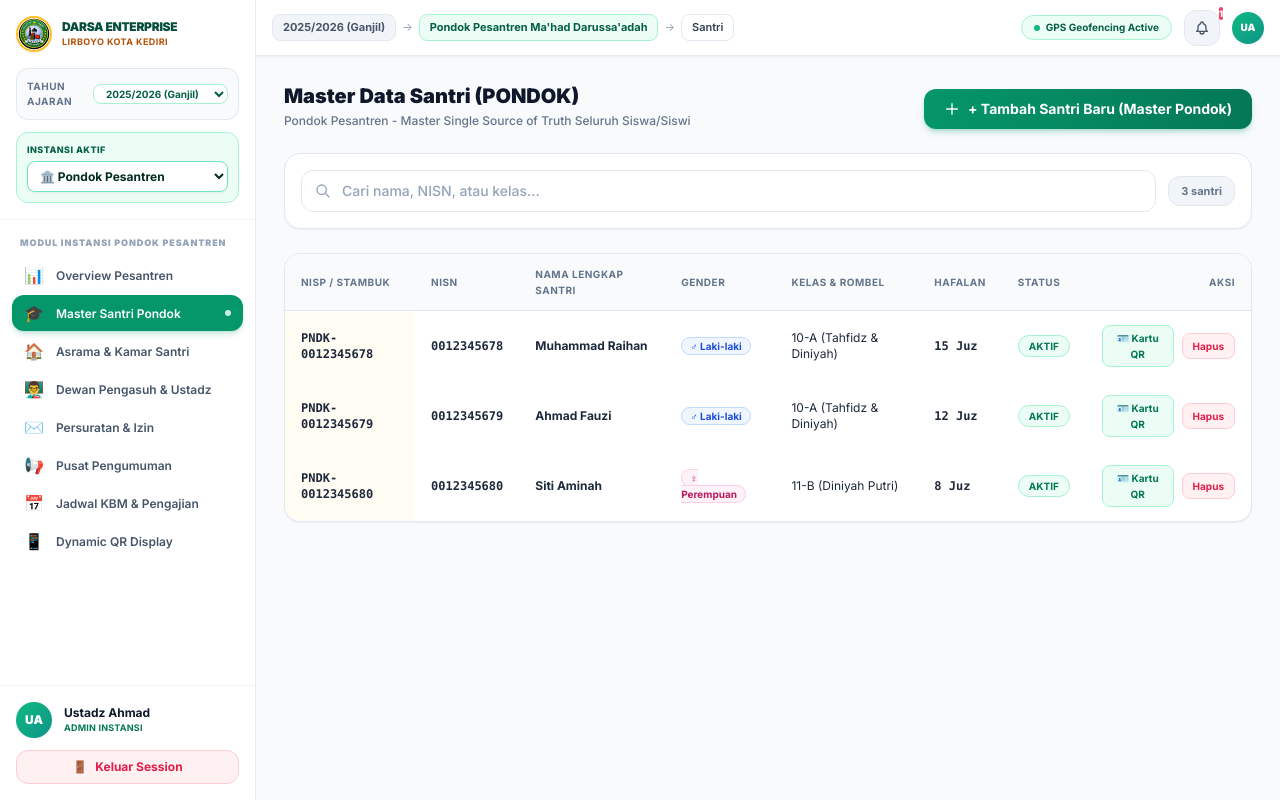
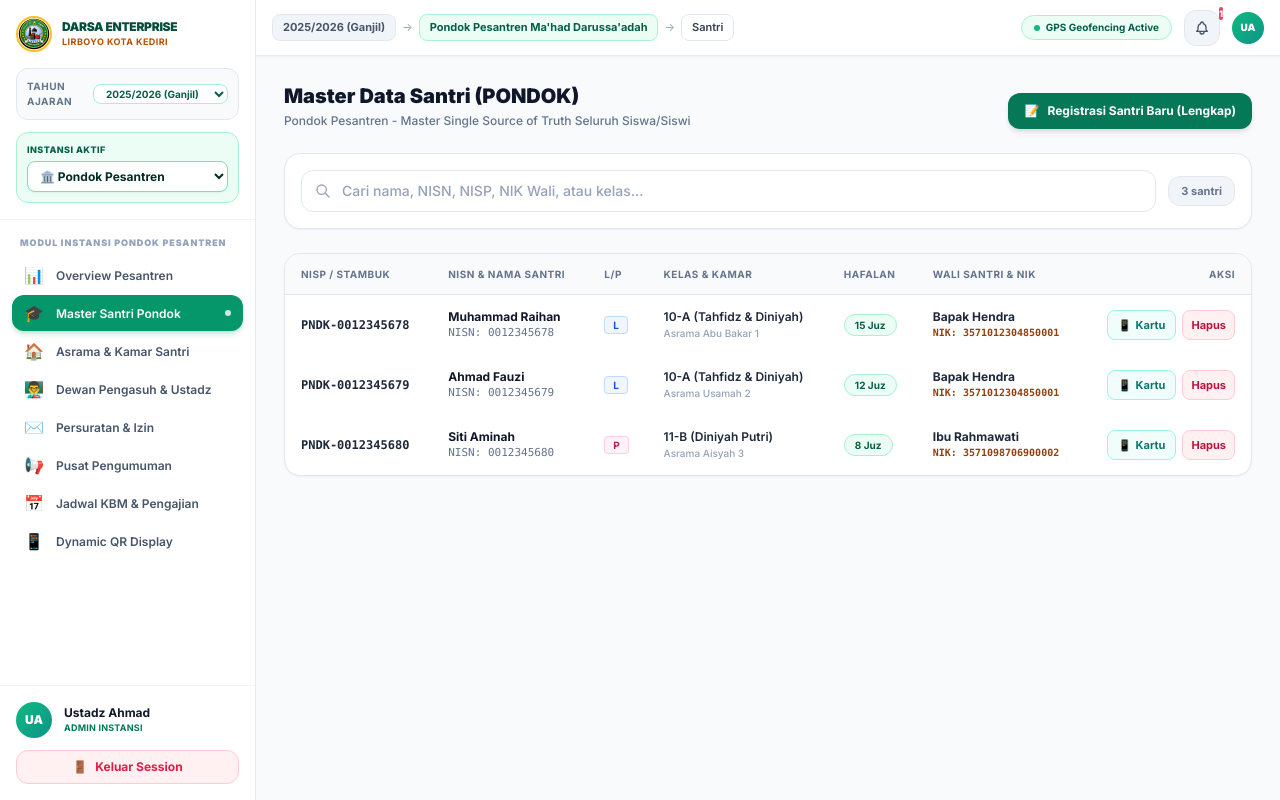
Before and after one commit to devdarsa/enterprise, a Next.js app in the folder apps/web/: page /admin/santri in a window 1280 px wide. Built offline with nearby package versions, Linux system fonts and the light colour scheme.

Commit message:
feat(santri): update modal on /admin/santri with full MPHM_V.02 form and Cahyadsn API RegionSelector

```diff
--- a/apps/web/src/app/admin/santri/page.tsx
+++ b/apps/web/src/app/admin/santri/page.tsx
@@ -1,20 +1,36 @@
 'use client';
 
 import { useState, useEffect, useMemo } from 'react';
+import Link from 'next/link';
 import Modal, { ConfirmDialog } from '@/components/Modal';
 import Toast, { ToastProps } from '@/components/Toast';
 import { LoadingSpinner, SkeletonTable, EmptyState, SearchBar } from '@/components/Loading';
+import RegionSelector from '@/components/RegionSelector';
 
 interface Santri {
   id: string;
   nisp?: string;
   nisn: string;
+  nis?: string;
+  nik?: string;
   nama: string;
   jenis_kelamin: 'L' | 'P';
+  tempat_lahir?: string;
+  tanggal_lahir?: string;
+  alamat?: string;
+  telepon?: string;
+  avatar_url?: string;
+  jenjang?: string;
   kelas: string;
+  kamar?: string;
   instansi: string;
   status: string;
   hafalan_juz?: number;
+  nik_wali?: string;
+  nama_wali?: string;
+  telepon_wali?: string;
+  hubungan_wali?: 'AYAH' | 'IBU' | 'WALI';
+  no_kk?: string;
 }
 
 export default function MasterSantriPage() {
@@ -28,11 +44,29 @@ export default function MasterSantriPage() {
   const [deleting, setDeleting] = useState(false);
   const [search, setSearch] = useState('');
 
-  // Form State
+  // Form State — Lengkap MPHM_V.02 & Cahyadsn API
   const [nisn, setNisn] = useState('');
+  const [nis, setNis] = useState('');
+  const [nisp, setNisp] = useState('');
+  const [nik, setNik] = useState('');
   const [nama, setNama] = useState('');
   const [jenisKelamin, setJenisKelamin] = useState<'L' | 'P'>('L');
-  const [kelas, setKelas] = useState('10-A (Tahfidz & Sains)');
+  const [tempatLahir, setTempatLahir] = useState('');
+  const [tanggalLahir, setTanggalLahir] = useState('');
+  const [telepon, setTelepon] = useState('');
+  const [jenjang, setJenjang] = useState('Tsanawiyyah');
+  const [kelas, setKelas] = useState('10-A (Tahfidz & Diniyah)');
+  const [kamar, setKamar] = useState('Asrama Abu Bakar 1');
+  const [hafalanJuz, setHafalanJuz] = useState(0);
+  const [alamat, setAlamat] = useState('');
+
+  // Data Wali
+  const [noKk, setNoKk] = useState('');
+  const [nikWali, setNikWali] = useState('');
+  const [namaWali, setNamaWali] = useState('');
+  const [teleponWali, setTeleponWali] = useState('');
+  const [hubunganWali, setHubunganWali] = useState<'AYAH' | 'IBU' | 'WALI'>('AYAH');
+
   const [submitting, setSubmitting] = useState(false);
 
   const [toast, setToast] = useState<Omit<ToastProps, 'onClose'>>({ isOpen: false, type: 'success', title: '' });
@@ -79,30 +113,53 @@ export default function MasterSantriPage() {
 
   const handleAddSantri = async (e: React.FormEvent) => {
     e.preventDefault();
-    if (!nisn.trim() || !nama.trim()) {
-      showToast('warning', 'Form Belum Lengkap', 'NISN/NISP dan Nama wajib diisi.');
+    if (!nisn.trim() || !nama.trim() || !nikWali.trim()) {
+      showToast('warning', 'Form Belum Lengkap', 'NISN, Nama Santri, dan NIK Wali wajib diisi.');
       return;
     }
 
     setSubmitting(true);
     try {
-      const newSantri: Santri = {
-        id: Date.now().toString(),
-        nisp: `PNDK-${nisn.trim()}`,
+      const newSantriPayload = {
+        nisp: nisp.trim() || `PNDK-${nisn.trim()}`,
         nisn: nisn.trim(),
+        nis: nis.trim() || undefined,
+        nik: nik.trim() || undefined,
         nama: nama.trim(),
         jenis_kelamin: jenisKelamin,
+        tempat_lahir: tempatLahir.trim(),
+        tanggal_lahir: tanggalLahir,
+        alamat: alamat.trim(),
+        telepon: telepon.trim(),
+        jenjang,
         kelas,
+        kamar,
         instansi: instansiFilter.toUpperCase(),
+        tahun_ajaran: '2025/2026 (Ganjil)',
         status: 'AKTIF',
-        hafalan_juz: 0,
+        hafalan_juz: hafalanJuz,
+        nik_wali: nikWali.trim(),
+        nama_wali: namaWali.trim(),
+        telepon_wali: teleponWali.trim(),
+        hubungan_wali: hubunganWali,
+        no_kk: noKk.trim(),
       };
 
-      setSantriList(prev => [newSantri, ...prev]);
-      setNisn('');
-      setNama('');
+      const res = await fetch('/api/v1/simulation/data', {
+        method: 'POST',
+        headers: { 'Content-Type': 'application/json' },
+        body: JSON.stringify({
+          action: 'add_santri',
+          payload: newSantriPayload,
+        }),
+      });
+
+      const json = await res.json();
+      if (json.success) {
         setIsModalOpen(false);
-      showToast('success', 'Santri Berhasil Ditambahkan', `Master Data Santri ${newSantri.nama} tersimpan di Database Pondok (Single Source of Truth).`);
+        fetchSantri();
+        showToast('success', 'Santri Berhasil Ditambahkan', `Master Data Santri ${nama} tersimpan di Database Pondok.`);
+      }
     } catch {
       showToast('error', 'Gagal Menyimpan', 'Terjadi kesalahan sistem.');
     } finally {
@@ -114,6 +171,14 @@ export default function MasterSantriPage() {
     if (!deleteTarget) return;
     setDeleting(true);
     try {
+      await fetch('/api/v1/simulation/data', {
+        method: 'POST',
+        headers: { 'Content-Type': 'application/json' },
+        body: JSON.stringify({
+          action: 'delete_santri',
+          id: deleteTarget.id,
+        }),
+      });
       setSantriList(prev => prev.filter(s => s.id !== deleteTarget.id));
       showToast('success', 'Santri Dihapus', `Data santri ${deleteTarget.nama} dihapus.`);
     } catch {
@@ -131,7 +196,8 @@ export default function MasterSantriPage() {
       s.nama.toLowerCase().includes(q) ||
       s.nisn.includes(q) ||
       (s.nisp && s.nisp.toLowerCase().includes(q)) ||
-      s.kelas.toLowerCase().includes(q)
+      s.kelas.toLowerCase().includes(q) ||
+      (s.nik_wali && s.nik_wali.includes(q))
     );
   }, [santriList, search]);
 
@@ -161,35 +227,29 @@ export default function MasterSantriPage() {
             }
           </p>
         </div>
-        {instansiFilter === 'pondok' ? (
-          <button
-            type="button"
-            onClick={() => setIsModalOpen(true)}
-            className="btn-primary inline-flex items-center gap-2 shrink-0"
+        <div className="flex items-center gap-2 shrink-0">
+          <Link
+            href="/admin/santri/baru"
+            className="px-4 py-2.5 rounded-xl bg-emerald-700 hover:bg-emerald-800 text-white font-bold text-xs shadow-md transition-all inline-flex items-center gap-2"
           >
-            <svg className="w-4 h-4" fill="none" stroke="currentColor" viewBox="0 0 24 24">
-              <path strokeLinecap="round" strokeLinejoin="round" strokeWidth={2} d="M12 4v16m8-8H4" />
-            </svg>
-            + Tambah Santri Baru (Master Pondok)
-          </button>
-        ) : (
-          <a
+            <span>📝</span> Registrasi Santri Baru (Lengkap)
+          </Link>
+          {instansiFilter !== 'pondok' && (
+            <Link
               href="/admin/santri/tarik"
-            className="px-4 py-2.5 rounded-xl bg-emerald-700 text-white font-bold text-xs hover:bg-emerald-800 shadow-md transition-all inline-flex items-center gap-2 shrink-0"
+              className="px-4 py-2.5 rounded-xl bg-amber-400 hover:bg-amber-300 text-slate-950 font-bold text-xs shadow-md transition-all inline-flex items-center gap-2"
             >
-            <span>🔄</span> Tarik / Referensikan Data dari Pondok (Pull Sync NISP)
-          </a>
+              <span>📥</span> Tarik Data Santri Pondok
+            </Link>
           )}
+        </div>
       </div>
 
       {/* Search Bar & Count */}
       <div className="flex flex-col sm:flex-row items-start sm:items-center gap-3 p-4 rounded-2xl bg-white border border-slate-200 shadow-sm">
-        {/* Search */}
         <div className="flex-1 w-full">
-          <SearchBar value={search} onChange={setSearch} placeholder="Cari nama, NISN, atau kelas..." />
+          <SearchBar value={search} onChange={setSearch} placeholder="Cari nama, NISN, NISP, NIK Wali, atau kelas..." />
         </div>
-
-        {/* Count badge */}
         {!loading && (
           <span className="shrink-0 text-[11px] font-bold text-slate-500 bg-slate-100 border border-slate-200 px-3 py-1.5 rounded-xl">
             {filtered.length} santri
@@ -209,9 +269,9 @@ export default function MasterSantriPage() {
             title={search ? 'Santri Tidak Ditemukan' : 'Belum Ada Data Santri'}
             description={search
               ? `Tidak ada santri yang cocok dengan pencarian "${search}".`
-              : `Belum ada santri terdaftar di instansi ${instansiFilter}. Klik tombol "Tambah Santri Baru" untuk mulai.`
+              : `Belum ada santri terdaftar di instansi ${instansiFilter}. Klik tombol "Registrasi Santri Baru" untuk mulai.`
             }
-            action={!search && instansiFilter === 'pondok' ? { label: '+ Tambah Santri Baru', onClick: () => setIsModalOpen(true) } : undefined}
+            action={!search ? { label: '📝 Registrasi Santri Baru (Lengkap)', onClick: () => window.location.href = '/admin/santri/baru' } : undefined}
           />
         ) : (
           <div className="overflow-x-auto">
@@ -219,54 +279,55 @@ export default function MasterSantriPage() {
               <thead>
                 <tr>
                   <th>NISP / Stambuk</th>
-                  <th>NISN</th>
-                  <th>Nama Lengkap Santri</th>
-                  <th>Gender</th>
-                  <th>Kelas & Rombel</th>
+                  <th>NISN & Nama Santri</th>
+                  <th>L/P</th>
+                  <th>Kelas & Kamar</th>
                   <th>Hafalan</th>
-                  <th>Status</th>
+                  <th>Wali Santri & NIK</th>
                   <th className="text-right">Aksi</th>
                 </tr>
               </thead>
               <tbody>
-                {filtered.map((santri, i) => (
-                  <tr key={santri.id || i}>
-                    <td className="font-mono font-black text-amber-800 bg-amber-50/60">{santri.nisp || `PNDK-${santri.nisn}`}</td>
-                    <td className="font-mono font-bold text-emerald-700">{santri.nisn}</td>
-                    <td className="font-bold text-slate-900">{santri.nama}</td>
+                {filtered.map((santri) => (
+                  <tr key={santri.id} className="hover:bg-slate-50/80 transition-colors">
+                    <td className="font-mono text-xs font-bold text-emerald-800">{santri.nisp || '-'}</td>
                     <td>
-                      <span className={`px-2 py-0.5 rounded-full text-[10px] font-bold border ${
-                        santri.jenis_kelamin === 'L'
-                          ? 'bg-blue-50 text-blue-700 border-blue-200'
-                          : 'bg-pink-50 text-pink-700 border-pink-200'
+                      <div className="font-bold text-slate-900">{santri.nama}</div>
+                      <div className="text-[11px] text-slate-500 font-mono">NISN: {santri.nisn}</div>
+                    </td>
+                    <td>
+                      <span className={`px-2 py-0.5 rounded text-[10px] font-bold ${
+                        santri.jenis_kelamin === 'L' ? 'bg-blue-50 text-blue-700 border border-blue-200' : 'bg-pink-50 text-pink-700 border border-pink-200'
                       }`}>
-                        {santri.jenis_kelamin === 'L' ? '♂ Laki-laki' : '♀ Perempuan'}
+                        {santri.jenis_kelamin}
                       </span>
                     </td>
-                    <td className="text-slate-600">{santri.kelas}</td>
-                    <td className="font-mono font-bold text-amber-700">
-                      {santri.hafalan_juz !== undefined ? `${santri.hafalan_juz} Juz` : '-'}
+                    <td>
+                      <div className="font-semibold text-slate-800 text-xs">{santri.kelas}</div>
+                      <div className="text-[10px] text-slate-400 font-medium">{santri.kamar || 'Asrama Utama'}</div>
                     </td>
                     <td>
-                      <span className={`px-2.5 py-1 rounded-full text-[10px] font-bold border ${
-                        santri.status === 'AKTIF'
-                          ? 'bg-emerald-50 text-emerald-700 border-emerald-200'
-                          : 'bg-slate-100 text-slate-500 border-slate-200'
-                      }`}>
-                        {santri.status}
+                      <span className="px-2.5 py-1 rounded-full bg-emerald-50 text-emerald-800 text-[10px] font-bold border border-emerald-200">
+                        {santri.hafalan_juz ?? 0} Juz
                       </span>
                     </td>
+                    <td>
+                      <div className="font-bold text-slate-800 text-xs">{santri.nama_wali || 'Bapak Hendra'}</div>
+                      <div className="text-[10px] text-amber-800 font-mono font-bold">NIK: {santri.nik_wali || '3571012304850001'}</div>
+                    </td>
                     <td className="text-right">
-                      <div className="flex items-center justify-end gap-2">
+                      <div className="flex items-center justify-end gap-1.5">
                         <button
+                          type="button"
                           onClick={() => setCardTarget(santri)}
-                          className="px-2.5 py-1 text-[10px] font-bold rounded-lg text-emerald-700 bg-emerald-50 hover:bg-emerald-100 border border-emerald-200 transition-colors flex items-center gap-1"
+                          className="px-2.5 py-1.5 rounded-lg bg-teal-50 text-teal-700 hover:bg-teal-100 text-[11px] font-bold border border-teal-200 transition-all flex items-center gap-1"
                         >
-                          🪪 Kartu QR
+                          <span>📱</span> Kartu
                         </button>
                         <button
+                          type="button"
                           onClick={() => setDeleteTarget(santri)}
-                          className="px-2.5 py-1 text-[10px] font-bold rounded-lg text-rose-600 bg-rose-50 hover:bg-rose-100 border border-rose-200 transition-colors"
+                          className="px-2 py-1.5 rounded-lg bg-rose-50 text-rose-700 hover:bg-rose-100 text-[11px] font-bold border border-rose-200 transition-all"
                         >
                           Hapus
                         </button>
@@ -280,41 +341,99 @@ export default function MasterSantriPage() {
         )}
       </div>
 
-      {/* Add Santri Modal */}
-      <Modal isOpen={isModalOpen} onClose={() => setIsModalOpen(false)} title="Registrasi Santri Baru" subtitle="Pondok Pesantren Ma'had Darussa'adah Lirboyo" icon="🎓">
-        <form onSubmit={handleAddSantri} className="space-y-4">
+      {/* Modal Quick Input Santri (Form Lengkap Cahyadsn API) */}
+      <Modal
+        isOpen={isModalOpen}
+        onClose={() => setIsModalOpen(false)}
+        title="Registrasi Master Santri Baru (Lengkap & Cahyadsn API)"
+      >
+        <form onSubmit={handleAddSantri} className="space-y-4 max-h-[75vh] overflow-y-auto pr-1">
+          {/* Identitas */}
+          <div className="space-y-3">
+            <span className="text-[11px] font-bold text-emerald-800 uppercase tracking-wider block border-b pb-1">I. Identitas Santri</span>
+            <div className="grid grid-cols-2 gap-3">
               <div>
-            <label className="block text-xs font-bold text-slate-700 mb-1.5">Nomor Induk Santri Nasional (NISN) <span className="text-rose-500">*</span></label>
-            <input type="text" required value={nisn} onChange={e => setNisn(e.target.value)} placeholder="0012345678" className="input-premium" />
+                <label className="block text-xs font-bold text-slate-700 mb-1">Nama Lengkap *</label>
+                <input type="text" required placeholder="Muhammad Raihan" value={nama} onChange={e => setNama(e.target.value)} className="input-premium" />
               </div>
               <div>
-            <label className="block text-xs font-bold text-slate-700 mb-1.5">Nama Lengkap Santri <span className="text-rose-500">*</span></label>
-            <input type="text" required value={nama} onChange={e => setNama(e.target.value)} placeholder="Nama Lengkap Santri..." className="input-premium" />
+                <label className="block text-xs font-bold text-slate-700 mb-1">NIK Santri (16 Digit)</label>
+                <input type="text" maxLength={16} placeholder="3571011508080001" value={nik} onChange={e => setNik(e.target.value)} className="input-premium font-mono" />
               </div>
-          <div className="grid grid-cols-2 gap-4">
+            </div>
+            <div className="grid grid-cols-2 gap-3">
               <div>
-              <label className="block text-xs font-bold text-slate-700 mb-1.5">Jenis Kelamin</label>
-              <select value={jenisKelamin} onChange={e => setJenisKelamin(e.target.value as 'L' | 'P')} className="input-premium cursor-pointer">
+                <label className="block text-xs font-bold text-slate-700 mb-1">Jenis Kelamin</label>
+                <select value={jenisKelamin} onChange={e => setJenisKelamin(e.target.value as any)} className="input-premium">
                   <option value="L">Laki-laki</option>
                   <option value="P">Perempuan</option>
                 </select>
               </div>
               <div>
-              <label className="block text-xs font-bold text-slate-700 mb-1.5">Kelas & Rombel</label>
-              <select value={kelas} onChange={e => setKelas(e.target.value)} className="input-premium cursor-pointer">
-                <option value="10-A (Tahfidz & Sains)">10-A (Tahfidz)</option>
-                <option value="11-B (Sains)">11-B (Sains)</option>
-                <option value="12-C (IPS)">12-C (IPS)</option>
-                <option value="10-B (Sains)">10-B (Sains)</option>
+                <label className="block text-xs font-bold text-slate-700 mb-1">No. HP Santri</label>
+                <input type="text" placeholder="081234567890" value={telepon} onChange={e => setTelepon(e.target.value)} className="input-premium font-mono" />
+              </div>
+            </div>
+          </div>
+
+          {/* Akademis */}
+          <div className="space-y-3">
+            <span className="text-[11px] font-bold text-emerald-800 uppercase tracking-wider block border-b pb-1">II. Data Akademis & Keasramaan</span>
+            <div className="grid grid-cols-2 gap-3">
+              <div>
+                <label className="block text-xs font-bold text-slate-700 mb-1">NISN *</label>
+                <input type="text" required placeholder="0012345678" value={nisn} onChange={e => setNisn(e.target.value)} className="input-premium font-mono" />
+              </div>
+              <div>
+                <label className="block text-xs font-bold text-slate-700 mb-1">Stambuk / NISP</label>
+                <input type="text" placeholder="PNDK-0012345678" value={nisp} onChange={e => setNisp(e.target.value)} className="input-premium font-mono" />
+              </div>
+            </div>
+            <div className="grid grid-cols-2 gap-3">
+              <div>
+                <label className="block text-xs font-bold text-slate-700 mb-1">Kelas & Rombel</label>
+                <select value={kelas} onChange={e => setKelas(e.target.value)} className="input-premium">
+                  <option value="10-A (Tahfidz & Diniyah)">10-A (Tahfidz & Diniyah)</option>
+                  <option value="11-B (Diniyah Putri)">11-B (Diniyah Putri)</option>
+                  <option value="12-C (Sains)">12-C (Sains)</option>
+                  <option value="MI 4-A">MI 4-A</option>
+                </select>
+              </div>
+              <div>
+                <label className="block text-xs font-bold text-slate-700 mb-1">Kamar Asrama</label>
+                <select value={kamar} onChange={e => setKamar(e.target.value)} className="input-premium">
+                  <option value="Asrama Abu Bakar 1">Asrama Abu Bakar 1</option>
+                  <option value="Asrama Usamah 2">Asrama Usamah 2</option>
+                  <option value="Asrama Aisyah 3">Asrama Aisyah 3</option>
                 </select>
               </div>
             </div>
+          </div>
+
+          {/* Alamat Cahyadsn API */}
+          <RegionSelector onChange={fullAddress => setAlamat(fullAddress)} />
+
+          {/* Data Wali */}
+          <div className="space-y-3">
+            <span className="text-[11px] font-bold text-emerald-800 uppercase tracking-wider block border-b pb-1">III. Data Wali & Smart KK</span>
+            <div className="grid grid-cols-2 gap-3">
+              <div>
+                <label className="block text-xs font-bold text-slate-700 mb-1">NIK Wali * (16 Digit)</label>
+                <input type="text" required maxLength={16} placeholder="3571012304850001" value={nikWali} onChange={e => setNikWali(e.target.value)} className="input-premium font-mono" />
+              </div>
+              <div>
+                <label className="block text-xs font-bold text-slate-700 mb-1">Nama Wali</label>
+                <input type="text" placeholder="Bapak Hendra" value={namaWali} onChange={e => setNamaWali(e.target.value)} className="input-premium" />
+              </div>
+            </div>
+          </div>
+
           <div className="pt-2 flex gap-3">
             <button type="button" onClick={() => setIsModalOpen(false)} className="flex-1 py-2.5 rounded-xl text-xs font-bold text-slate-600 bg-slate-100 hover:bg-slate-200 border border-slate-200 transition-all">
               Batal
             </button>
-            <button type="submit" disabled={submitting} className="flex-1 btn-primary flex items-center justify-center gap-2 disabled:opacity-60 disabled:translate-y-0 text-xs">
-              {submitting ? <><LoadingSpinner size="sm" variant="white" /> Menyimpan...</> : '💾 Simpan Santri'}
+            <button type="submit" disabled={submitting} className="flex-1 btn-primary flex items-center justify-center gap-2 disabled:opacity-60 text-xs font-bold">
+              {submitting ? <><LoadingSpinner size="sm" variant="white" /> Menyimpan...</> : '💾 Simpan Santri Terpadu'}
             </button>
           </div>
         </form>
@@ -348,12 +467,11 @@ export default function MasterSantriPage() {
                 </div>
                 <div className="space-y-0.5">
                   <h3 className="text-sm font-black text-white">{cardTarget.nama}</h3>
-                  <p className="text-xs text-emerald-200 font-mono">NISN: {cardTarget.nisn}</p>
-                  <p className="text-[11px] text-amber-300 font-semibold">{cardTarget.kelas}</p>
+                  <p className="text-xs text-emerald-200 font-mono">NISN: {cardTarget.nisn} • Stambuk: {cardTarget.nisp}</p>
+                  <p className="text-[11px] text-amber-300 font-semibold">{cardTarget.kelas} • Wali: {cardTarget.nama_wali || 'Bapak Hendra'}</p>
                 </div>
               </div>
 
-              {/* QR Code Placeholder Box */}
               <div className="p-3 bg-white rounded-2xl flex items-center justify-between gap-3 text-slate-900">
                 <div className="w-16 h-16 bg-slate-900 rounded-xl flex items-center justify-center text-white text-3xl font-black font-mono shadow-inner shrink-0">
                   QR
@@ -361,7 +479,7 @@ export default function MasterSantriPage() {
                 <div className="text-right text-[10px] font-mono text-slate-500">
                   <span className="block font-bold text-emerald-800">TOTP DYNAMIC GEOLOCATION</span>
                   <span className="block">Radius: 200 Meter Pos Utama</span>
-                  <span className="block text-[9px] text-slate-400 mt-0.5">Scannable by Guru & Sekretariat</span>
+                  <span className="block text-[9px] text-slate-400 mt-0.5">NIK Wali: {cardTarget.nik_wali || '3571012304850001'}</span>
                 </div>
               </div>
             </div>
```
Lines whose indentation alone changed are shown as unchanged.
